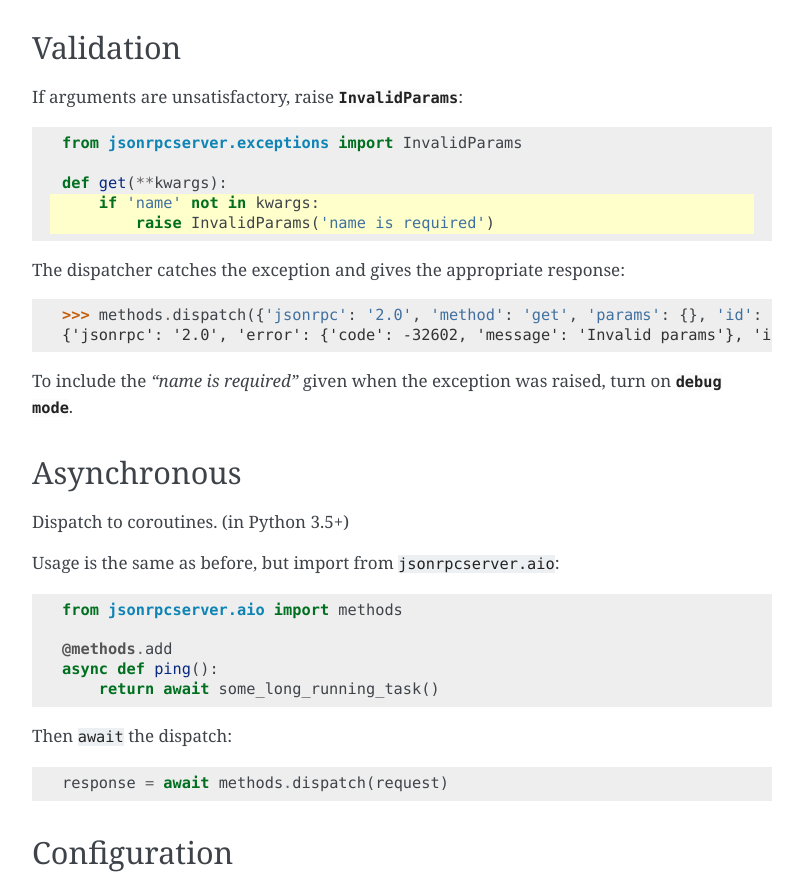
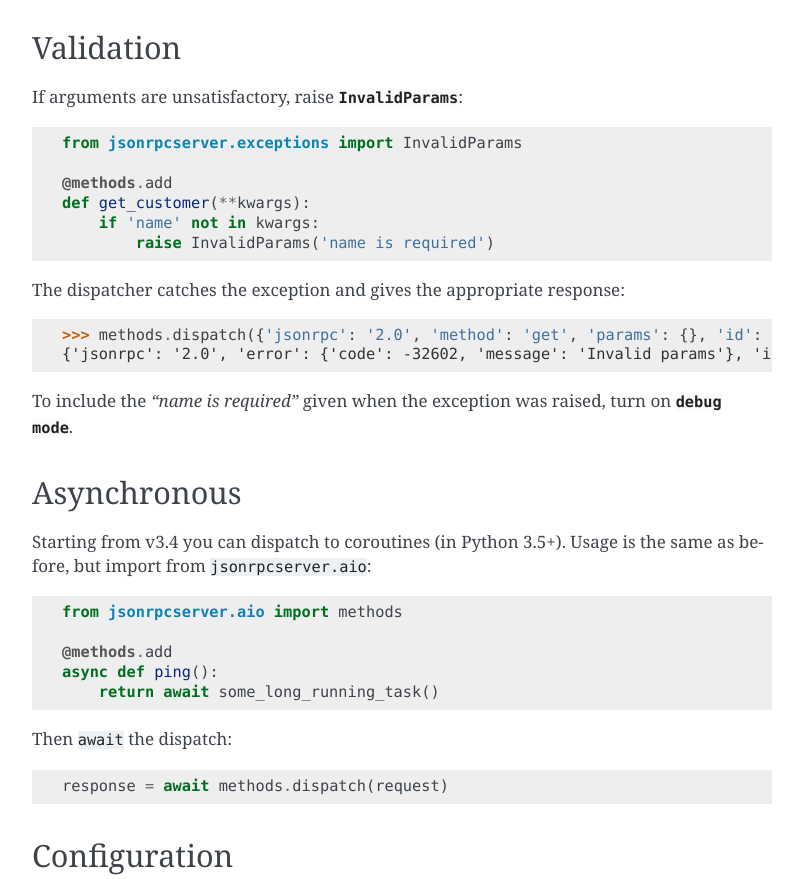
Before and after one commit to explodinglabs/jsonrpcserver, a Sphinx documentation site: the page built from doc/api.rst, in a window 1280 px wide, cut to the strip 690-1569 px from the top of the page. Shown: the whole strip, without its empty margins (238-1041 px from the left). Built offline with Sphinx 7.4.7, drawn with Linux system fonts in a browser that asks for light colours.

Commit message:
Adjust documentation

```diff
--- a/doc/api.rst
+++ b/doc/api.rst
@@ -26,11 +26,11 @@ If arguments are unsatisfactory, raise :class:`InvalidParams
 <jsonrpcserver.exceptions.InvalidParams>`:
 
 .. code-block:: python
-    :emphasize-lines: 4-5
 
     from jsonrpcserver.exceptions import InvalidParams
 
-    def get(**kwargs):
+    @methods.add
+    def get_customer(**kwargs):
         if 'name' not in kwargs:
             raise InvalidParams('name is required')
 
@@ -47,9 +47,8 @@ on :mod:`debug mode <jsonrpcserver.config.debug>`.
 Asynchronous
 ============
 
-Dispatch to coroutines. (in Python 3.5+)
-
-Usage is the same as before, but import from ``jsonrpcserver.aio``:
+Starting from v3.4 you can dispatch to coroutines (in Python 3.5+). Usage is
+the same as before, but import from ``jsonrpcserver.aio``:
 
 .. code-block:: python
 
--- a/doc/examples.rst
+++ b/doc/examples.rst
@@ -48,7 +48,7 @@ See `blog post <https://bcb.github.io/jsonrpc/httpserver>`__.
 Plain jsonrpcserver
 ===================
 
-Using jsonrpcserver's built-in `serve_forever` method.
+Using jsonrpcserver's built-in ``serve_forever`` method.
 
 ::
 
@@ -59,7 +59,7 @@ The quickest way to serve a method::
     from jsonrpcserver import Methods
     Methods(ping=lambda:'pong').serve_forever()
 
-Using the `@methods` decorator:
+Using the ``@add`` decorator:
 
 .. literalinclude:: ../examples/jsonrpcserver_server.py
 
```
Also changed, not shown: 2 other files.
